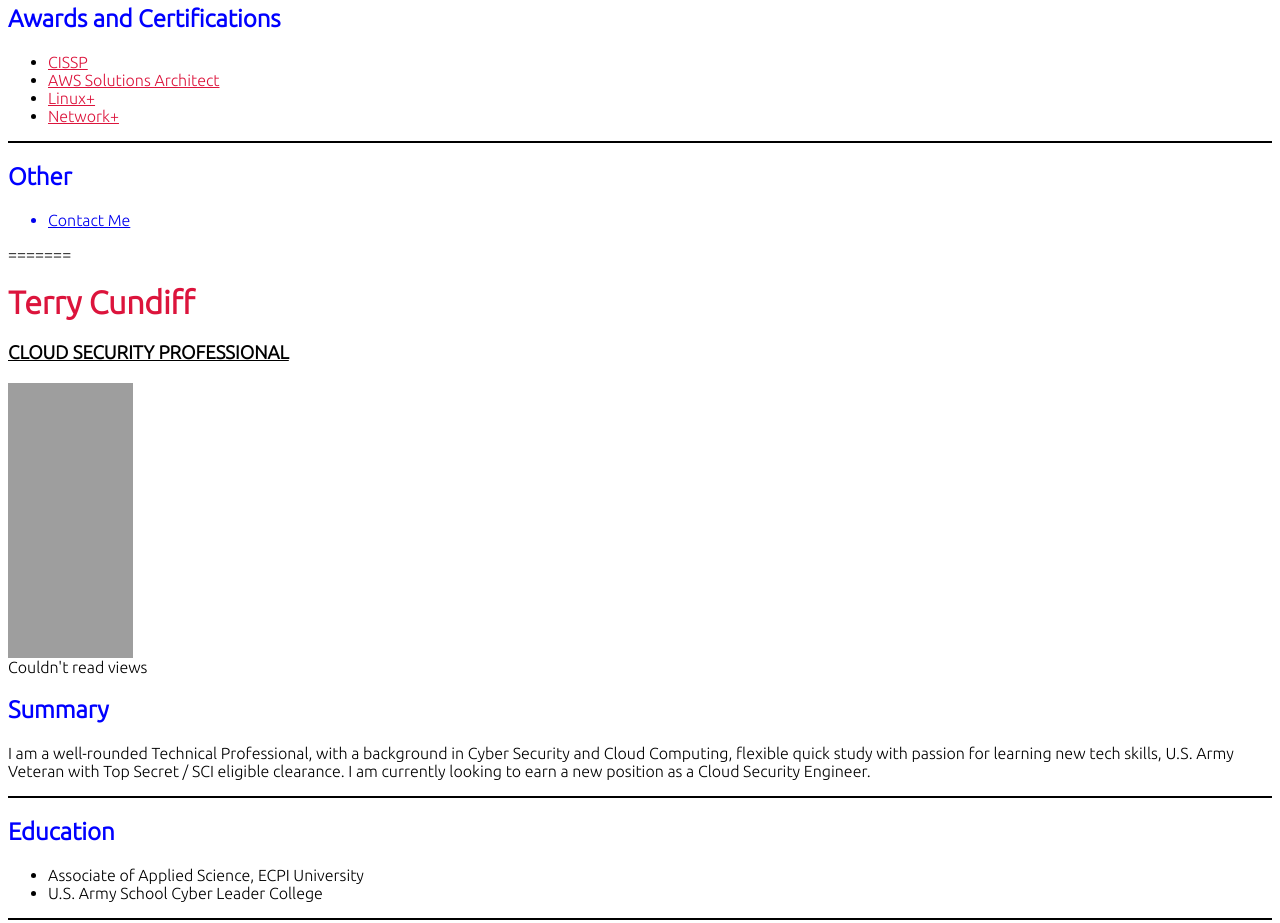
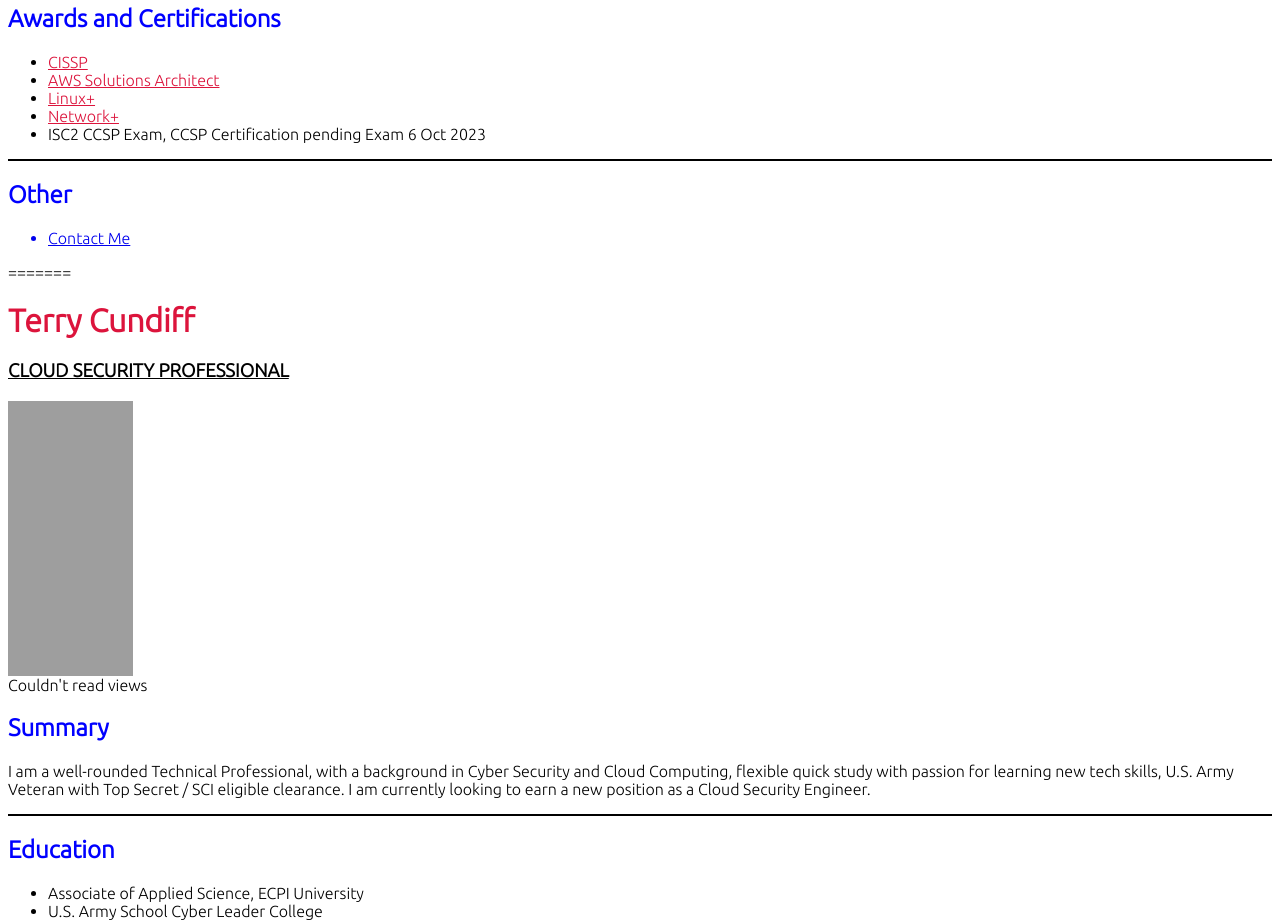
Before and after one commit to sharp1/aws-cloud-resume-challenge, a plain HTML site: page Website/index.html in a window 1280 px wide. Shown: the part 3100-4023 px from the top of the page. Drawn offline with Linux system fonts and the light colour scheme; grey boxes are pictures that could not be loaded; a script that the page names is missing.

Commit message:
changed cicd file, updated index file

```diff
--- a/Website/index.html
+++ b/Website/index.html
@@ -263,6 +263,8 @@ font-family: 'Ubuntu', sans-serif;
 
 
         <div data-iframe-width="150" data-iframe-height="150" data-share-badge-id="e5bfa806-b2f7-4cd5-a222-47219e780c03" data-share-badge-host="https://www.credly.com"></div><script type="text/javascript" async src="//cdn.credly.com/assets/utilities/embed.js"></script>
+
+        <li>ISC2 CCSP Exam, CCSP Certification pending Exam 6 Oct 2023</li>
     </ul>
 
 
```
